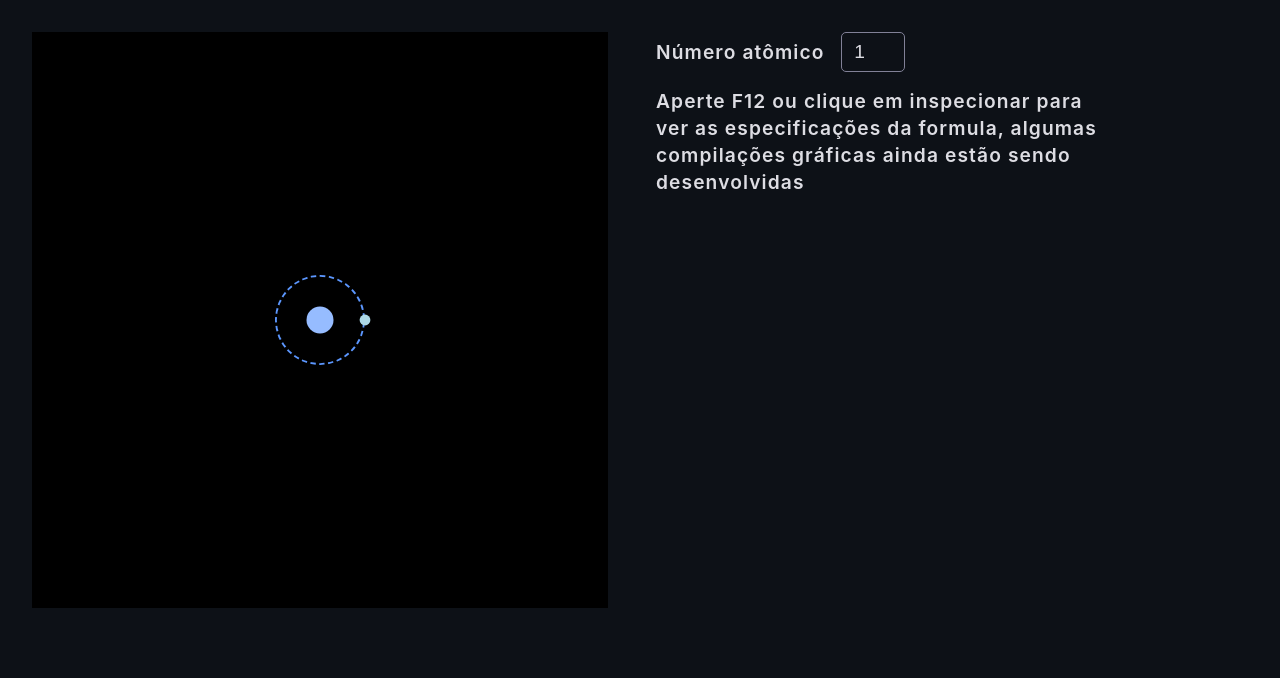
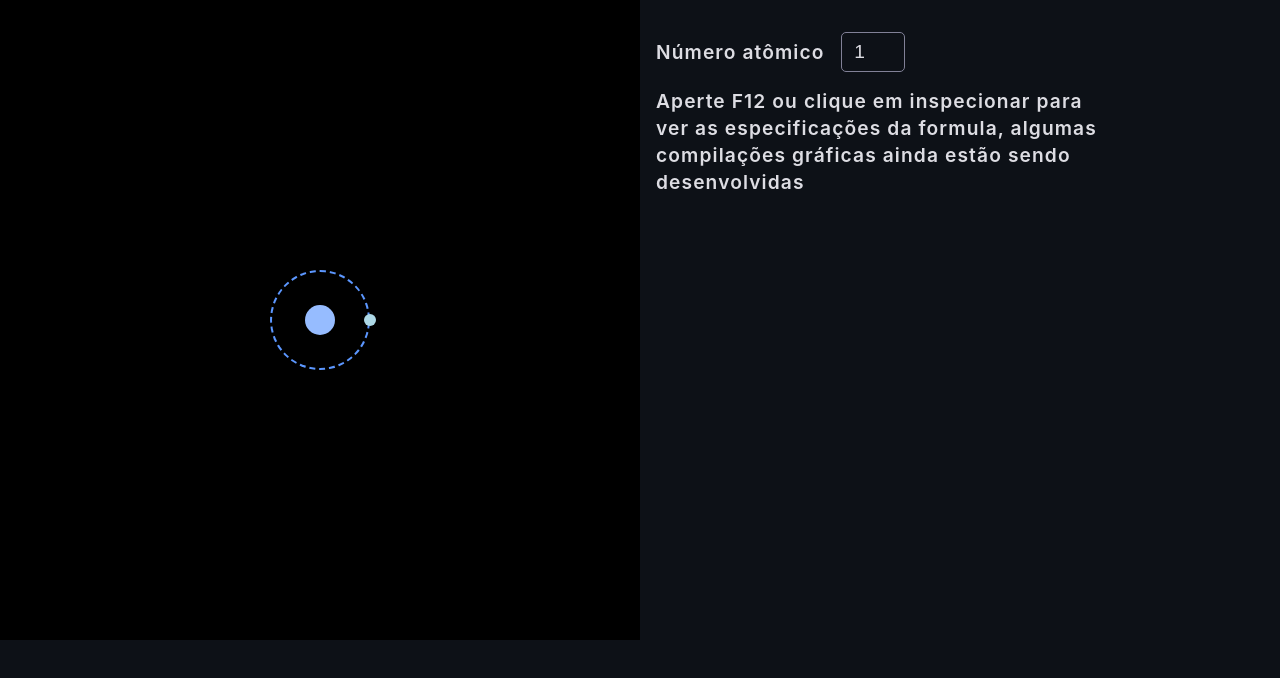
Before and after one commit to M4rcusVinicius/Atom, a Next.js app: page / in a window 1280 px wide. Shown: the top 678 px of the page. Built offline with nearby package versions, Linux system fonts and the light colour scheme.

Commit message:
animation

```diff
--- a/components/Atom/index.js
+++ b/components/Atom/index.js
@@ -16,6 +16,7 @@ const Atom = ({ number }) => {
     { size: 580 },
   ];
 
+  const [play, setPlay] = React.useState(false)
   const [atom, setAtom] = React.useState(() => {
     const at = db[6]
     at.electrons = at.layers.map((q, index) => circuit(q, layers[index].size / 2))
@@ -38,12 +39,12 @@ const Atom = ({ number }) => {
       {atom.electrons.map((electrons, index) =>  {
         console.log('Electrons:', electrons.map(pos => pos))
         return (
-        <>
+        <S.Layer>
           <S.Circuit size={layers[index].size} key={"Layer " + index} />
           {electrons.map((pos, i) => (
             <S.Circle top={pos.top} left={pos.left} key={`Electron ${i} - (${pos.top}, ${pos.left})'`}/>
           ))}
-        </>
+        </S.Layer>
       )})}
     </S.Wrapper>
   );
--- a/components/Atom/styled.js
+++ b/components/Atom/styled.js
@@ -1,11 +1,10 @@
-import styled from "styled-components"
+import styled, { keyframes } from "styled-components"
 
 export const Wrapper = styled.section`
   position: relative;
   width: 640px;
   height: 640px;
   background-color: black;
-  transform: scale(.9);
 `
 
 export const Center = styled.div`
@@ -17,6 +16,20 @@ export const Center = styled.div`
   left: 50%;
   transform: translate(-50%, -50%);
   background-color: #96bcff;
+`
+
+const rotate = keyframes`
+  from { transform: rotate(0deg); }
+  to { transform: rotate(360deg); }
+`;
+
+export const Layer = styled.div`
+  position: absolute;
+  width: 640px;
+  height: 640px;
+  top: 0;
+  left: 0;
+  /* animation: ${rotate} 4s linear infinite; */
 `
 
 export const Circuit = styled.div`
```
